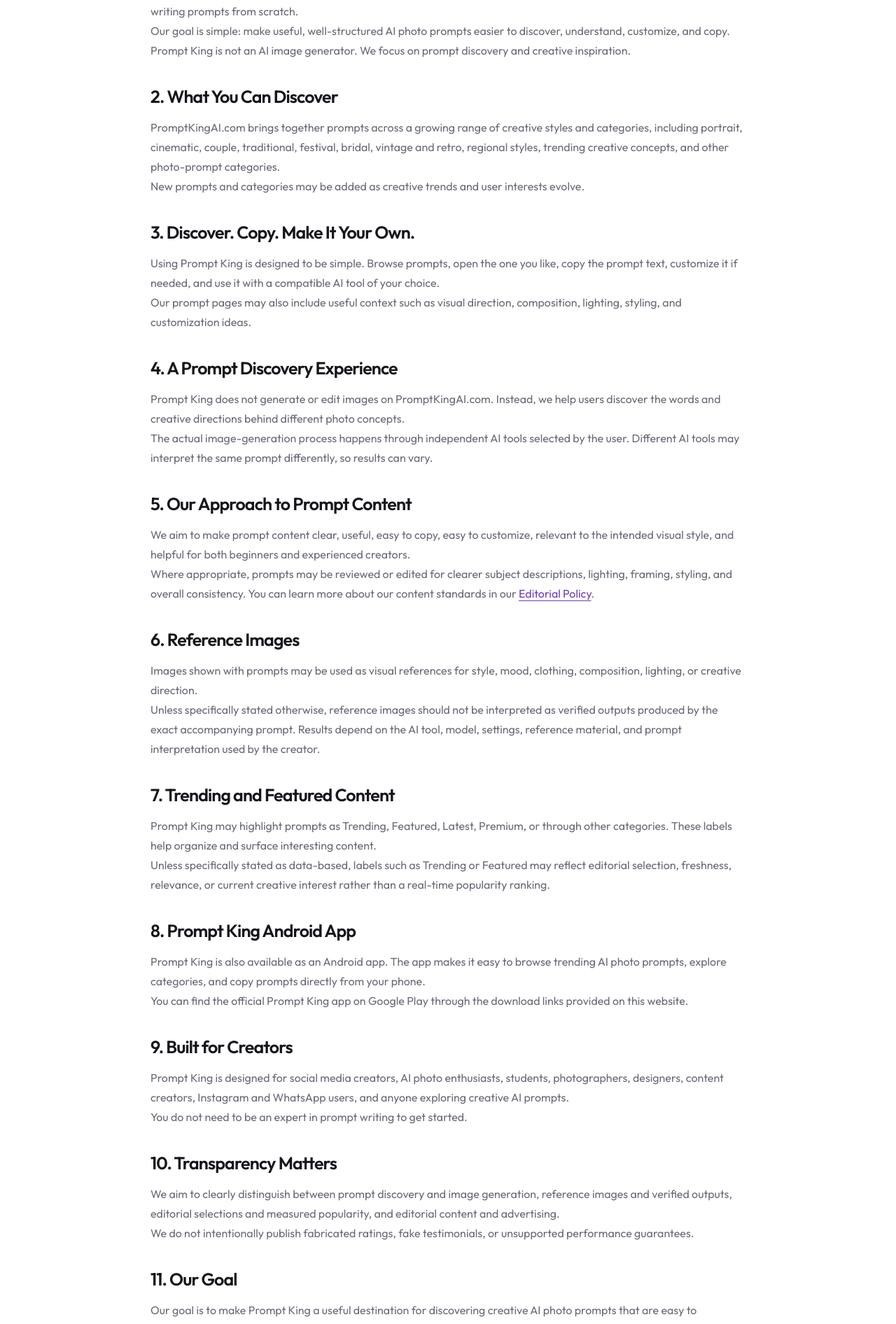
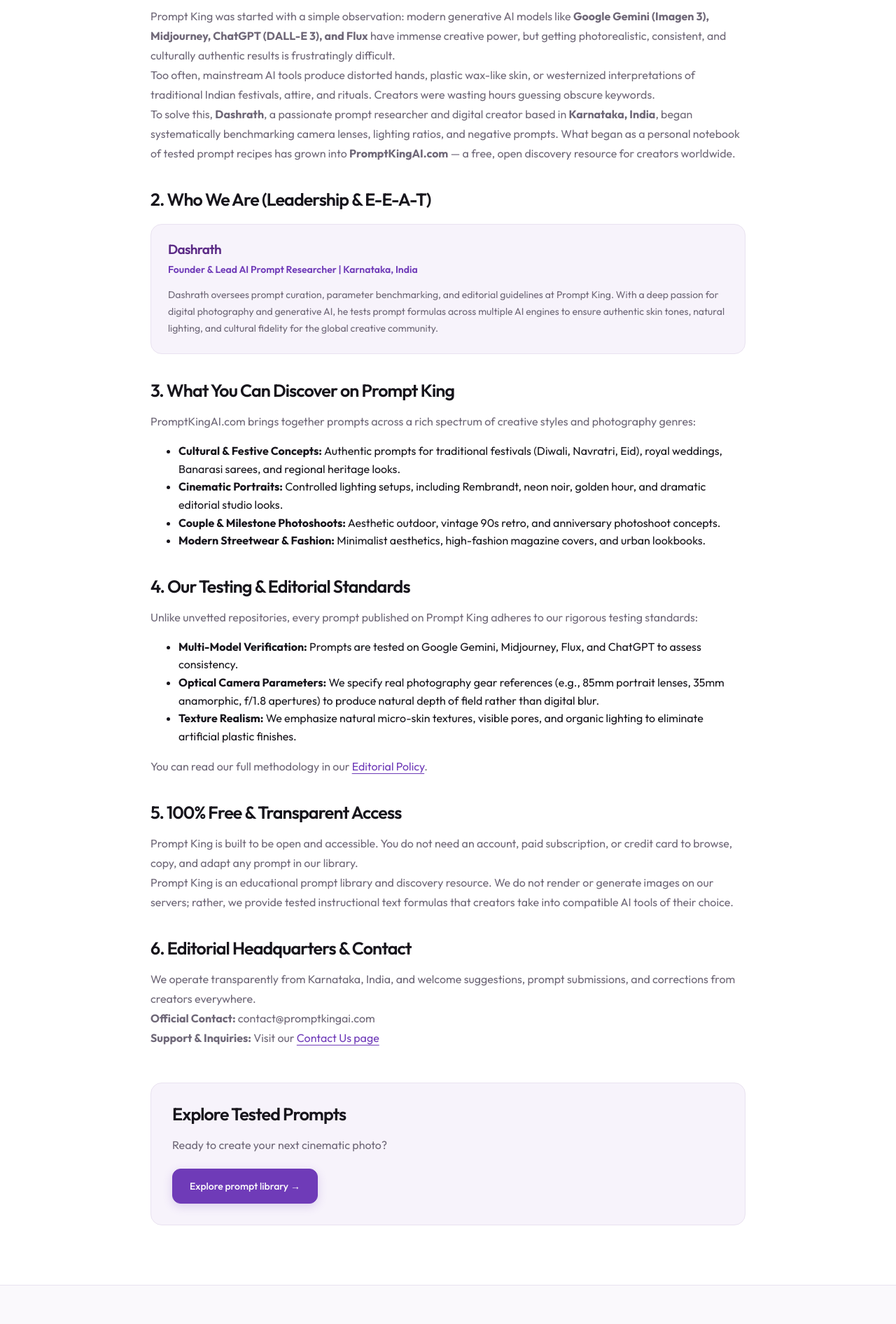
Before and after one commit to DashrathDev/promptkingai, a Next.js app: page /about in a window 1280 px wide. Shown: the part 506-2398 px from the top of the page at 70% size. Built offline with nearby package versions, Linux system fonts and the light colour scheme; no server answers.

Commit message:
feat(trust): Add Founder profile (Dashrath, Karnataka), contact@ domain email, Contact in header, and frosted glass navbar

```diff
--- a/app/about/page.js
+++ b/app/about/page.js
@@ -3,7 +3,7 @@ import { seo } from "@/lib/site";
 
 export const metadata = seo(
   "About Prompt King",
-  "Learn about Prompt King, an AI prompt discovery platform for finding, copying, and customizing creative AI photo prompts.",
+  "Learn about Prompt King, founded by Dashrath in Karnataka, India. Discover tested, culturally accurate, and cinematic AI photo prompts for creators worldwide.",
   "/about",
 );
 
@@ -11,176 +11,120 @@ export default function About() {
   return (
     <article className="container prose page-section">
       <span className="eyebrow purple">ABOUT PROMPT KING</span>
-      <h1>Discover better prompts. Create your way.</h1>
+      <h1>Crafted for Creators. Tested for Realism.</h1>
       <p className="lead">
-        Prompt King helps creators discover trending, ready-to-copy AI photo
-        prompts and turn creative ideas into clearer instructions for their
-        preferred AI tools.
+        Prompt King is an Indian AI prompt discovery platform and creative hub,
+        founded by Dashrath in Karnataka, India. We help photographers, digital
+        artists, and social media creators turn ideas into breathtaking AI
+        photos using tested, ready-to-copy prompt formulas.
       </p>
 
       <section>
-        <h2>1. Who We Are</h2>
+        <h2>1. The Story Behind Prompt King</h2>
         <p>
-          Prompt King is an AI prompt discovery platform built for people who
-          want creative photo ideas without spending hours writing prompts from
-          scratch.
+          Prompt King was started with a simple observation: modern generative
+          AI models like <strong>Google Gemini (Imagen 3), Midjourney, ChatGPT (DALL-E 3), and Flux</strong> have
+          immense creative power, but getting photorealistic, consistent, and
+          culturally authentic results is frustratingly difficult.
         </p>
         <p>
-          Our goal is simple: make useful, well-structured AI photo prompts
-          easier to discover, understand, customize, and copy.
+          Too often, mainstream AI tools produce distorted hands, plastic
+          wax-like skin, or westernized interpretations of traditional Indian
+          festivals, attire, and rituals. Creators were wasting hours guessing
+          obscure keywords.
         </p>
         <p>
-          Prompt King is not an AI image generator. We focus on prompt discovery
-          and creative inspiration.
+          To solve this, <strong>Dashrath</strong>, a passionate prompt researcher
+          and digital creator based in <strong>Karnataka, India</strong>, began
+          systematically benchmarking camera lenses, lighting ratios, and
+          negative prompts. What began as a personal notebook of tested prompt
+          recipes has grown into <strong>PromptKingAI.com</strong> — a free,
+          open discovery resource for creators worldwide.
         </p>
       </section>
 
       <section>
-        <h2>2. What You Can Discover</h2>
-        <p>
-          PromptKingAI.com brings together prompts across a growing range of
-          creative styles and categories, including portrait, cinematic,
-          couple, traditional, festival, bridal, vintage and retro, regional
-          styles, trending creative concepts, and other photo-prompt categories.
-        </p>
-        <p>
-          New prompts and categories may be added as creative trends and user
-          interests evolve.
-        </p>
+        <h2>2. Who We Are (Leadership &amp; E-E-A-T)</h2>
+        <div style={{ background: "var(--wash)", border: "1px solid var(--border)", borderRadius: "16px", padding: "24px", margin: "20px 0" }}>
+          <h3 style={{ margin: "0 0 6px", fontSize: "19px", color: "var(--deep)" }}>Dashrath</h3>
+          <p style={{ margin: "0 0 12px", fontSize: "14px", fontWeight: "600", color: "var(--purple)" }}>
+            Founder &amp; Lead AI Prompt Researcher | Karnataka, India
+          </p>
+          <p style={{ margin: 0, fontSize: "14px", lineHeight: "1.7" }}>
+            Dashrath oversees prompt curation, parameter benchmarking, and
+            editorial guidelines at Prompt King. With a deep passion for digital
+            photography and generative AI, he tests prompt formulas across multiple
+            AI engines to ensure authentic skin tones, natural lighting, and
+            cultural fidelity for the global creative community.
+          </p>
+        </div>
       </section>
 
       <section>
-        <h2>3. Discover. Copy. Make It Your Own.</h2>
+        <h2>3. What You Can Discover on Prompt King</h2>
         <p>
-          Using Prompt King is designed to be simple. Browse prompts, open the
-          one you like, copy the prompt text, customize it if needed, and use it
-          with a compatible AI tool of your choice.
+          PromptKingAI.com brings together prompts across a rich spectrum of
+          creative styles and photography genres:
         </p>
-        <p>
-          Our prompt pages may also include useful context such as visual
-          direction, composition, lighting, styling, and customization ideas.
-        </p>
+        <ul>
+          <li><strong>Cultural &amp; Festive Concepts:</strong> Authentic prompts for traditional festivals (Diwali, Navratri, Eid), royal weddings, Banarasi sarees, and regional heritage looks.</li>
+          <li><strong>Cinematic Portraits:</strong> Controlled lighting setups, including Rembrandt, neon noir, golden hour, and dramatic editorial studio looks.</li>
+          <li><strong>Couple &amp; Milestone Photoshoots:</strong> Aesthetic outdoor, vintage 90s retro, and anniversary photoshoot concepts.</li>
+          <li><strong>Modern Streetwear &amp; Fashion:</strong> Minimalist aesthetics, high-fashion magazine covers, and urban lookbooks.</li>
+        </ul>
       </section>
 
       <section>
-        <h2>4. A Prompt Discovery Experience</h2>
+        <h2>4. Our Testing &amp; Editorial Standards</h2>
         <p>
-          Prompt King does not generate or edit images on PromptKingAI.com.
-          Instead, we help users discover the words and creative directions
-          behind different photo concepts.
+          Unlike unvetted repositories, every prompt published on Prompt King
+          adheres to our rigorous testing standards:
         </p>
+        <ul>
+          <li><strong>Multi-Model Verification:</strong> Prompts are tested on Google Gemini, Midjourney, Flux, and ChatGPT to assess consistency.</li>
+          <li><strong>Optical Camera Parameters:</strong> We specify real photography gear references (e.g., 85mm portrait lenses, 35mm anamorphic, f/1.8 apertures) to produce natural depth of field rather than digital blur.</li>
+          <li><strong>Texture Realism:</strong> We emphasize natural micro-skin textures, visible pores, and organic lighting to eliminate artificial plastic finishes.</li>
+        </ul>
         <p>
-          The actual image-generation process happens through independent AI
-          tools selected by the user. Different AI tools may interpret the same
-          prompt differently, so results can vary.
-        </p>
-      </section>
-
-      <section>
-        <h2>5. Our Approach to Prompt Content</h2>
-        <p>
-          We aim to make prompt content clear, useful, easy to copy, easy to
-          customize, relevant to the intended visual style, and helpful for both
-          beginners and experienced creators.
-        </p>
-        <p>
-          Where appropriate, prompts may be reviewed or edited for clearer
-          subject descriptions, lighting, framing, styling, and overall
-          consistency. You can learn more about our content standards in our{" "}
+          You can read our full methodology in our{" "}
           <Link href="/editorial-policy">Editorial Policy</Link>.
         </p>
       </section>
 
       <section>
-        <h2>6. Reference Images</h2>
+        <h2>5. 100% Free &amp; Transparent Access</h2>
         <p>
-          Images shown with prompts may be used as visual references for style,
-          mood, clothing, composition, lighting, or creative direction.
+          Prompt King is built to be open and accessible. You do not need an
+          account, paid subscription, or credit card to browse, copy, and adapt
+          any prompt in our library.
         </p>
         <p>
-          Unless specifically stated otherwise, reference images should not be
-          interpreted as verified outputs produced by the exact accompanying
-          prompt. Results depend on the AI tool, model, settings, reference
-          material, and prompt interpretation used by the creator.
+          Prompt King is an educational prompt library and discovery resource.
+          We do not render or generate images on our servers; rather, we provide
+          tested instructional text formulas that creators take into compatible
+          AI tools of their choice.
         </p>
       </section>
 
       <section>
-        <h2>7. Trending and Featured Content</h2>
+        <h2>6. Editorial Headquarters &amp; Contact</h2>
         <p>
-          Prompt King may highlight prompts as Trending, Featured, Latest,
-          Premium, or through other categories. These labels help organize and
-          surface interesting content.
+          We operate transparently from Karnataka, India, and welcome
+          suggestions, prompt submissions, and corrections from creators
+          everywhere.
         </p>
         <p>
-          Unless specifically stated as data-based, labels such as Trending or
-          Featured may reflect editorial selection, freshness, relevance, or
-          current creative interest rather than a real-time popularity ranking.
-        </p>
-      </section>
-
-      <section>
-        <h2>8. Prompt King Android App</h2>
-        <p>
-          Prompt King is also available as an Android app. The app makes it easy
-          to browse trending AI photo prompts, explore categories, and copy
-          prompts directly from your phone.
-        </p>
-        <p>
-          You can find the official Prompt King app on Google Play through the
-          download links provided on this website.
-        </p>
-      </section>
-
-      <section>
-        <h2>9. Built for Creators</h2>
-        <p>
-          Prompt King is designed for social media creators, AI photo
-          enthusiasts, students, photographers, designers, content creators,
-          Instagram and WhatsApp users, and anyone exploring creative AI
-          prompts.
-        </p>
-        <p>You do not need to be an expert in prompt writing to get started.</p>
-      </section>
-
-      <section>
-        <h2>10. Transparency Matters</h2>
-        <p>
-          We aim to clearly distinguish between prompt discovery and image
-          generation, reference images and verified outputs, editorial
-          selections and measured popularity, and editorial content and
-          advertising.
-        </p>
-        <p>
-          We do not intentionally publish fabricated ratings, fake testimonials,
-          or unsupported performance guarantees.
-        </p>
-      </section>
-
-      <section>
-        <h2>11. Our Goal</h2>
-        <p>
-          Our goal is to make Prompt King a useful destination for discovering
-          creative AI photo prompts that are easy to understand and ready to
-          adapt.
-        </p>
-        <p>
-          As AI tools and creative trends evolve, we plan to continue improving
-          the prompt library, categories, guides, and overall discovery
-          experience.
+          <strong>Official Contact:</strong> contact@promptkingai.com<br />
+          <strong>Support &amp; Inquiries:</strong> Visit our <Link href="/contact">Contact Us page</Link>
         </p>
       </section>
 
       <div className="prose-cta">
-        <h2>Explore Prompt King</h2>
-        <p>Looking for your next creative direction?</p>
+        <h2>Explore Tested Prompts</h2>
+        <p>Ready to create your next cinematic photo?</p>
         <Link href="/explore" className="button">
-          Explore prompts →
+          Explore prompt library →
         </Link>
-        <p>
-          For questions, feedback, corrections, or business-related enquiries,
-          visit our <Link href="/contact">Contact page</Link>.
-        </p>
       </div>
     </article>
   );
--- a/app/globals.css
+++ b/app/globals.css
@@ -132,8 +132,11 @@ summary:focus-visible {
   position: sticky;
   top: 0;
   z-index: 50;
-  background: rgba(255, 255, 255, 0.98);
+  background: rgba(255, 255, 255, 0.9);
+  backdrop-filter: blur(16px);
+  -webkit-backdrop-filter: blur(16px);
   border-bottom: 1px solid var(--border);
+  box-shadow: 0 2px 16px rgba(91, 42, 134, 0.03);
 }
 .header-inner {
   height: 88px;
--- a/components/Header.js
+++ b/components/Header.js
@@ -33,6 +33,7 @@ export default function Header() {
             ["Latest", "/latest"],
             ["Blog", "/blog"],
             ["About", "/about"],
+            ["Contact", "/contact"],
           ].map(([name, url]) => (
             <Link
               key={url}
@@ -78,6 +79,7 @@ export default function Header() {
           ["Latest", "/latest"],
           ["Blog", "/blog"],
           ["About", "/about"],
+          ["Contact", "/contact"],
         ].map(([name, url]) => (
           <Link key={url} href={url} onClick={() => setOpen(false)}>
             {name}
--- a/lib/site.js
+++ b/lib/site.js
@@ -3,7 +3,7 @@ export const SITE_URL =
 export const PLAY_STORE_URL =
   "https://play.google.com/store/apps/details?id=com.promtking.app";
 export const contactEmail =
-  process.env.NEXT_PUBLIC_CONTACT_EMAIL || "promptking32@gmail.com";
+  process.env.NEXT_PUBLIC_CONTACT_EMAIL || "contact@promptkingai.com";
 
 export const DEFAULT_SOCIAL_IMAGE = "/brand/prompt-king-icon.png";
 
```
